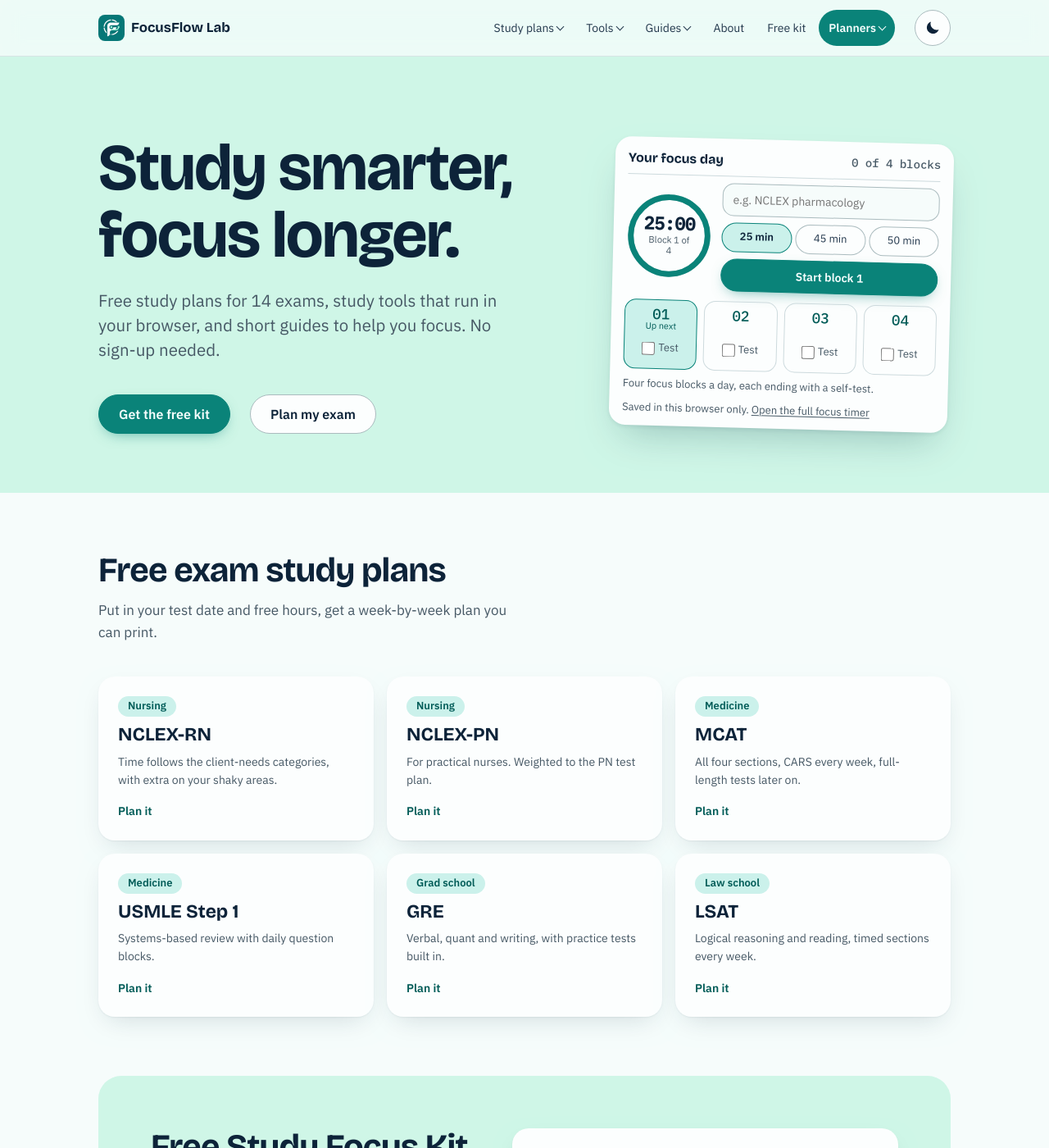
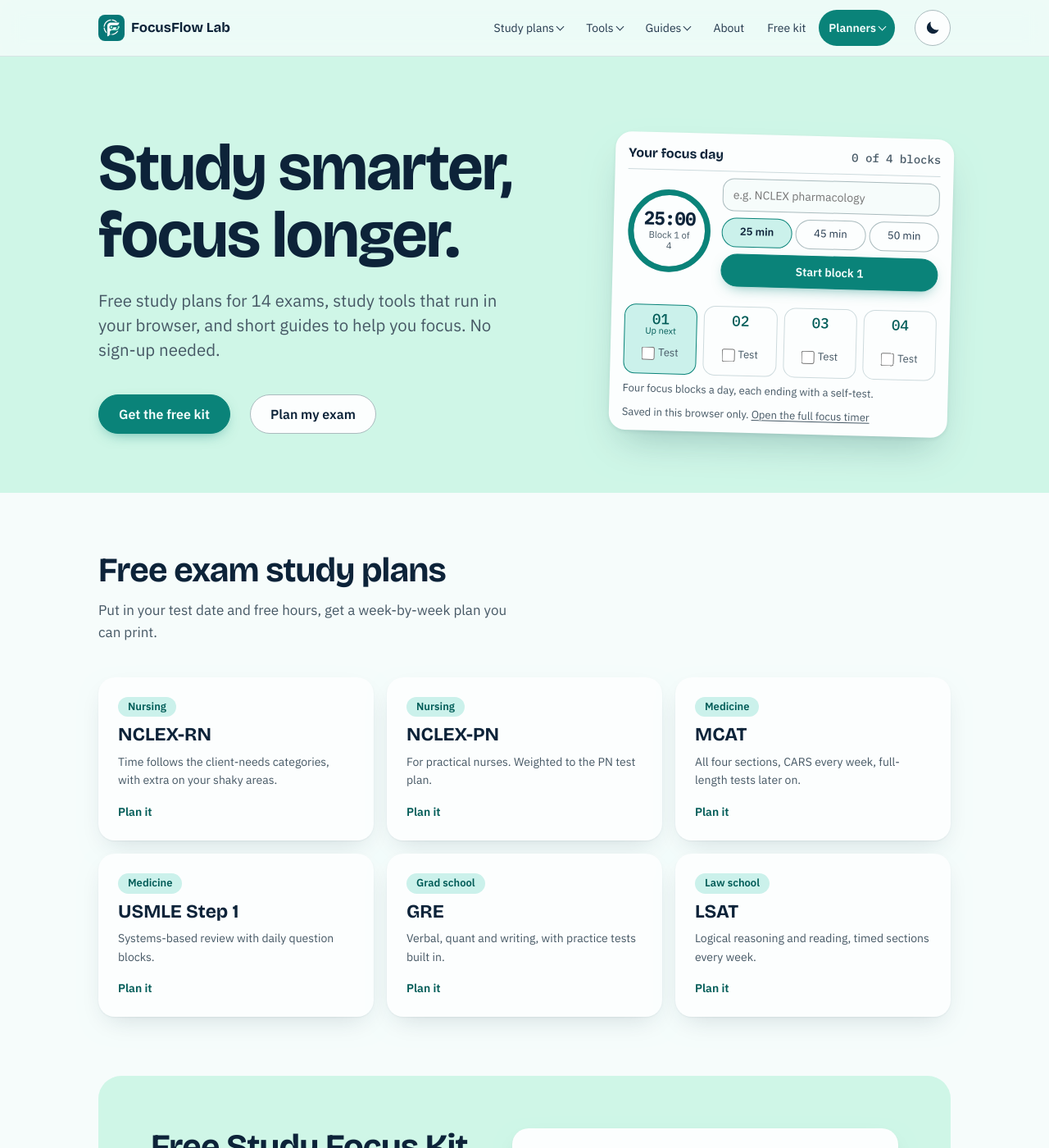
Before and after one commit to focusflowlab/focusflowlab.github.io, a Jekyll site: the page index.html, which Jekyll copies as it is, in a window 1280 px wide and 1400 px high. Shown: the whole window at 82% size. Built offline with Jekyll 4.4.1, drawn with Linux system fonts in a browser that asks for light colours.

Commit message:
Home focus day: more space between the timer and the four blocks
Co-Authored-By: Claude Sonnet 5.5 <noreply@anthropic.com>

```diff
--- a/assets/site.css
+++ b/assets/site.css
@@ -845,7 +845,7 @@ html { scroll-behavior: smooth; }
 .fd-len label:has(input:disabled) { opacity: .6; cursor: default; }
 .fd-btns { display: flex; gap: var(--space-xs); }
 .fd-btns .btn { min-height: 40px; padding-inline: var(--space-md); font-size: var(--text-sm); flex: 1; }
-.focus-day ol { display: grid; grid-template-columns: repeat(4, minmax(0, 1fr)); gap: var(--space-xs); margin-top: var(--space-sm); }
+.focus-day ol { display: grid; grid-template-columns: repeat(4, minmax(0, 1fr)); gap: var(--space-xs); margin-top: var(--space-lg); }
 .focus-day li { display: flex; flex-direction: column; align-items: center; gap: 0; padding: var(--space-xs) var(--space-2xs); border: 1px solid var(--color-rule); border-bottom: 1px solid var(--color-rule); border-radius: var(--radius-control); text-align: center; }
 .focus-day li:last-child { border-bottom: 1px solid var(--color-rule); }
 .focus-day li .n { font-size: 1.1rem; }
```
